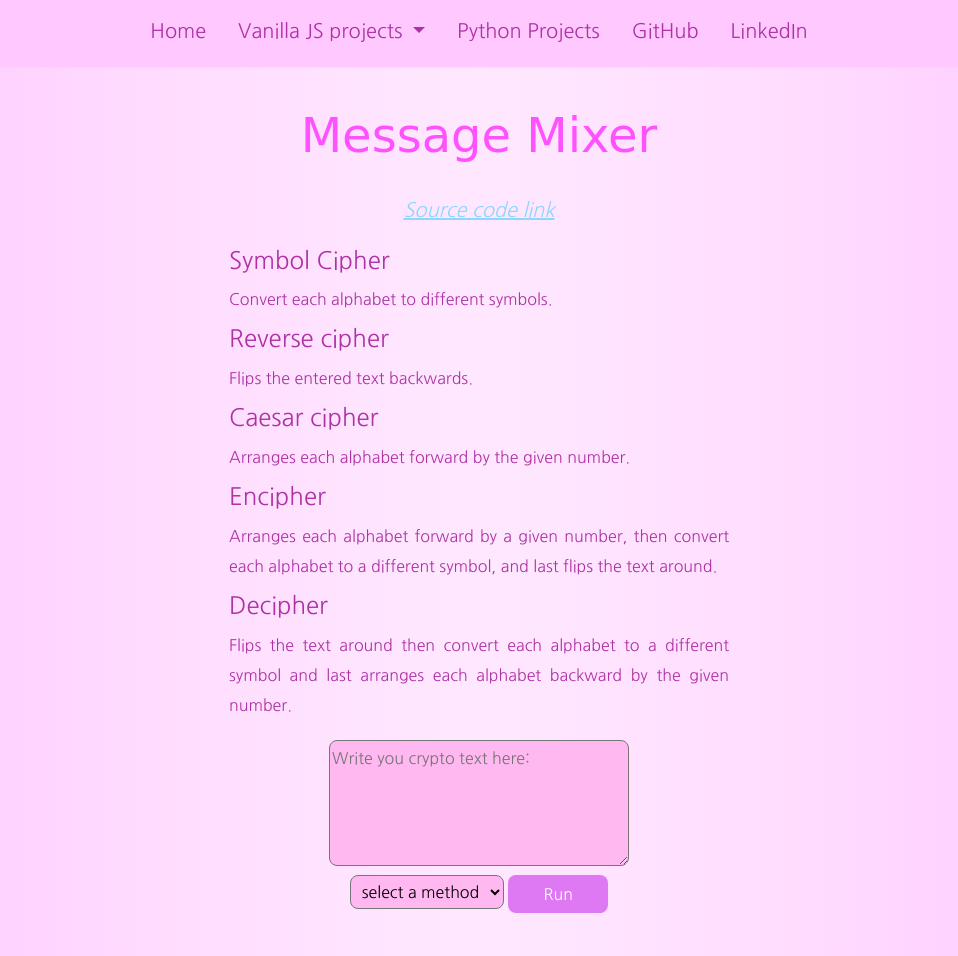
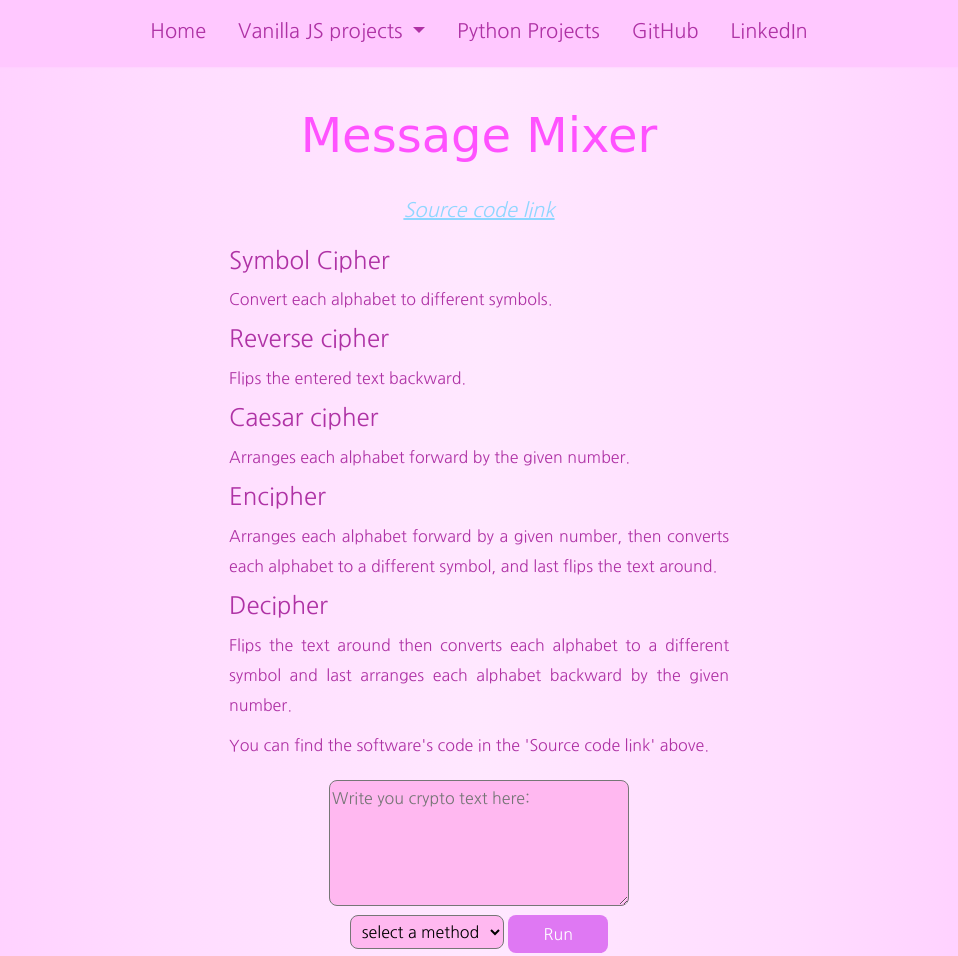
Before and after one commit to sericasofia/sericasofia.github.io, a plain HTML site: page vanillajsprojects/messagemixer/messagemixer.html in a window 1280 px wide. Shown: the top 956 px of the page, without its empty margins (161-1119 px from the left). Drawn offline with nearby package versions, Linux system fonts and the light colour scheme; a web font is replaced by a local one.

Commit message:
add sourcode links and readme

```diff
--- a/vanillajsprojects/messagemixer/messagemixer.html
+++ b/vanillajsprojects/messagemixer/messagemixer.html
@@ -66,7 +66,7 @@
 
         <div id="header">
             <h1>Message Mixer</h1>
-            <div class="text-center bottommargin"><a href="" class="sourcecode" target="_blank">Source code link</a>
+            <div class="text-center bottommargin"><a href="https://github.com/sericasofia/sericasofia.github.io/blob/master/vanillajsprojects/messagemixer/cipher.js" class="sourcecode" target="_blank">Source code link</a>
             </div>
         </div>
 
@@ -80,19 +80,18 @@
                 <p>Convert each alphabet to different symbols.</p>
 
                 <h4>Reverse cipher</h4>
-                <p>Flips the entered text backwards.</p>
+                <p>Flips the entered text backward.</p>
 
                 <h4>Caesar cipher</h4>
                 <p>Arranges each alphabet forward by the given number.</p>
 
                 <h4>Encipher</h4>
-                <p>Arranges each alphabet forward by a given number, then convert each alphabet to a different symbol,
-                    and last flips the text around.</p>
+                <p>Arranges each alphabet forward by a given number, then converts each alphabet to a different symbol, and last flips the text around.</p>
 
                 <h4>Decipher</h4>
-                <p>Flips the text around then convert each alphabet to a different symbol and last arranges each
-                    alphabet backward by the given number.</p>
+                <p>Flips the text around then converts each alphabet to a different symbol and last arranges each alphabet backward by the given number.</p>
 
+                <p>You can find the software's code in the 'Source code link' above.</p>
             </div>
 
 
```
Also changed, not shown: vanillajsprojects/creditcardchecker/creditcardchecker.html (+2 -3 lines), 1 other file.
